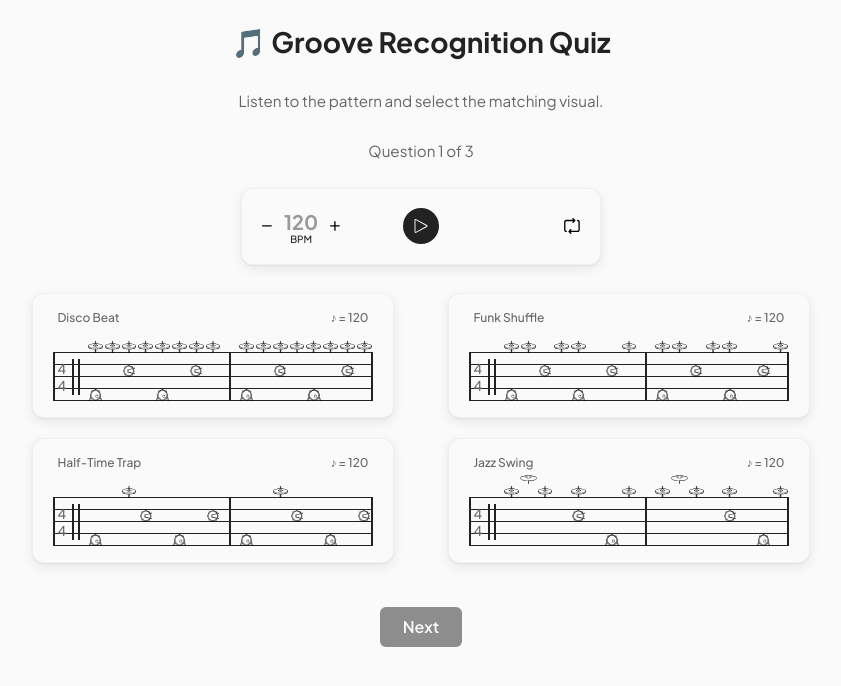
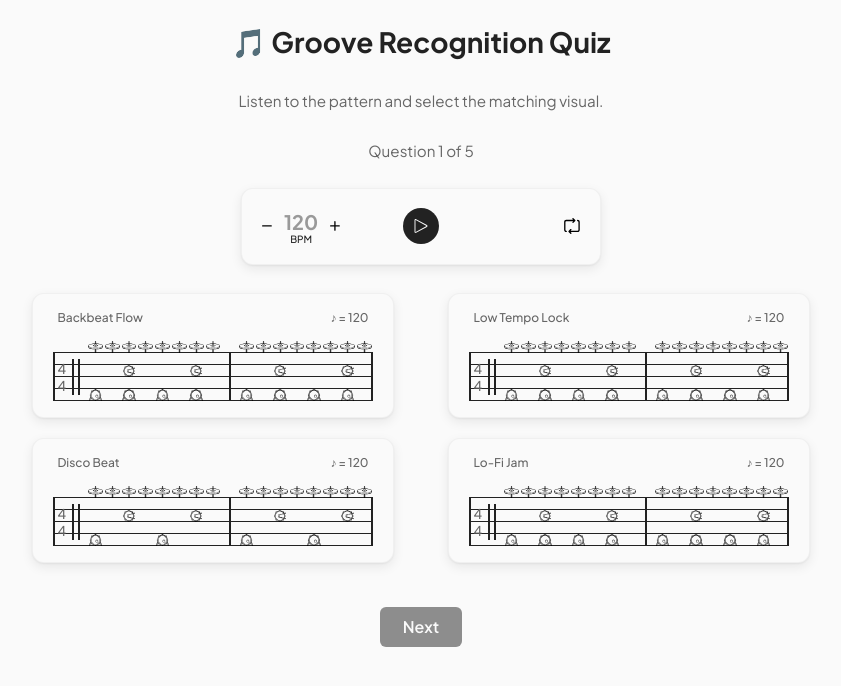
Before and after one commit to w-gluza/ghostnote, a Next.js app: page /quiz in a window 1280 px wide. Shown: the top 686 px of the page, without its empty margins (219-1060 px from the left). Built offline with nearby package versions, Linux system fonts and the light colour scheme.

Commit message:
generate quiz on the fly

```diff
--- a/app/components/drum-machine/DrumMachine.tsx
+++ b/app/components/drum-machine/DrumMachine.tsx
@@ -3,7 +3,7 @@
 import React from "react";
 import MusicPlayer from "../../common/MusicPlayer/MusicPlayer";
 import { useDrumSampler } from "@/app/hooks/useDrumSampler";
-import type { Pattern } from "@/app/data/quizPatterns";
+import type { Pattern } from "@/app/types/patterns";
 
 interface DrumMachineProps {
   pattern: Pattern;
--- a/app/components/quiz/Quiz.tsx
+++ b/app/components/quiz/Quiz.tsx
@@ -1,16 +1,28 @@
 "use client";
-import { useState } from "react";
+import { useState, useMemo } from "react";
 import styles from "./Quiz.module.css";
 import MusicStaff from "@/app/common/MusicStaff/MusicStaff";
-import { quizData } from "@/app/data/quizPatterns";
+import { patterns } from "@/app/data/patterns";
 import PatternCard from "@/app/common/PatternCard/PatternCard";
 import DrumMachine from "../drum-machine/DrumMachine";
+import { generateQuiz } from "@/app/utils/generateQuiz";
 
 const Quiz = () => {
   const [currentQuestion, setCurrentQuestion] = useState(0);
   const [selectedIndex, setSelectedIndex] = useState<number | null>(null);
   const [score, setScore] = useState(0);
   const [isFinished, setIsFinished] = useState(false);
+
+  // ✅ Generate quiz only once on initial render
+  const quizData = useMemo(
+    () =>
+      generateQuiz({
+        patterns,
+        count: 5,
+        difficulty: 2,
+      }),
+    []
+  );
 
   const question = quizData[currentQuestion];
 
--- a/app/data/patterns.ts
+++ b/app/data/patterns.ts
@@ -216,4 +216,335 @@ export const patterns: PatternDefinition[] = [
     description: "Fast-paced breakbeat loop for drum & bass or jungle.",
     tags: ["breakbeat", "drum-and-bass", "jungle"],
   },
+  {
+    id: 11,
+    name: "Backbeat Flow",
+    bpm: 100,
+    stepLength: 8,
+    difficulty: 2,
+    pattern: [
+      [
+        [36, 100],
+        [42, 64],
+      ],
+      [[42, 64]],
+      [
+        [36, 100],
+        [38, 100],
+        [42, 64],
+      ],
+      [[42, 30]],
+      [
+        [36, 100],
+        [42, 30],
+      ],
+      [[42, 64]],
+      [
+        [36, 100],
+        [38, 100],
+        [42, 30],
+      ],
+      [[42, 30]],
+    ],
+    description: "Easy Groove 1 beat with simple kick-snare and hi-hat groove.",
+    tags: ["generated", "easy"],
+  },
+  {
+    id: 12,
+    name: "Hi-Hat Jog",
+    bpm: 110,
+    stepLength: 8,
+    difficulty: 2,
+    pattern: [
+      [
+        [36, 100],
+        [42, 64],
+      ],
+      [[42, 30]],
+      [
+        [36, 100],
+        [38, 100],
+        [42, 30],
+      ],
+      [[42, 64]],
+      [
+        [36, 100],
+        [42, 64],
+      ],
+      [[42, 64]],
+      [
+        [36, 100],
+        [38, 100],
+        [42, 30],
+      ],
+      [[42, 30]],
+    ],
+    description: "Easy Groove 2 beat with simple kick-snare and hi-hat groove.",
+    tags: ["generated", "easy"],
+  },
+  {
+    id: 13,
+    name: "Pocket Pulse",
+    bpm: 110,
+    stepLength: 8,
+    difficulty: 2,
+    pattern: [
+      [
+        [36, 100],
+        [42, 64],
+      ],
+      [[42, 30]],
+      [
+        [36, 100],
+        [38, 100],
+        [42, 64],
+      ],
+      [[42, 64]],
+      [
+        [36, 100],
+        [42, 30],
+      ],
+      [[42, 64]],
+      [
+        [36, 100],
+        [38, 100],
+        [42, 64],
+      ],
+      [[42, 30]],
+    ],
+    description: "Easy Groove 3 beat with simple kick-snare and hi-hat groove.",
+    tags: ["generated", "easy"],
+  },
+  {
+    id: 14,
+    name: "Lo-Fi Jam",
+    bpm: 110,
+    stepLength: 8,
+    difficulty: 2,
+    pattern: [
+      [
+        [36, 100],
+        [42, 30],
+      ],
+      [[42, 64]],
+      [
+        [36, 100],
+        [38, 100],
+        [42, 64],
+      ],
+      [[42, 64]],
+      [
+        [36, 100],
+        [42, 64],
+      ],
+      [[42, 64]],
+      [
+        [36, 100],
+        [38, 100],
+        [42, 30],
+      ],
+      [[42, 64]],
+    ],
+    description: "Easy Groove 4 beat with simple kick-snare and hi-hat groove.",
+    tags: ["generated", "easy"],
+  },
+  {
+    id: 15,
+    name: "Simple Strut",
+    bpm: 100,
+    stepLength: 8,
+    difficulty: 2,
+    pattern: [
+      [
+        [36, 100],
+        [42, 64],
+      ],
+      [[42, 30]],
+      [
+        [36, 100],
+        [38, 100],
+        [42, 30],
+      ],
+      [[42, 64]],
+      [
+        [36, 100],
+        [42, 64],
+      ],
+      [[42, 30]],
+      [
+        [36, 100],
+        [38, 100],
+        [42, 30],
+      ],
+      [[42, 30]],
+    ],
+    description: "Easy Groove 5 beat with simple kick-snare and hi-hat groove.",
+    tags: ["generated", "easy"],
+  },
+  {
+    id: 16,
+    name: "Snappy Walk",
+    bpm: 110,
+    stepLength: 8,
+    difficulty: 2,
+    pattern: [
+      [
+        [36, 100],
+        [42, 64],
+      ],
+      [[42, 64]],
+      [
+        [36, 100],
+        [38, 100],
+        [42, 30],
+      ],
+      [[42, 30]],
+      [
+        [36, 100],
+        [42, 30],
+      ],
+      [[42, 30]],
+      [
+        [36, 100],
+        [38, 100],
+        [42, 30],
+      ],
+      [[42, 30]],
+    ],
+    description: "Easy Groove 6 beat with simple kick-snare and hi-hat groove.",
+    tags: ["generated", "easy"],
+  },
+  {
+    id: 17,
+    name: "Slouched Swing",
+    bpm: 80,
+    stepLength: 8,
+    difficulty: 2,
+    pattern: [
+      [
+        [36, 100],
+        [42, 30],
+      ],
+      [[42, 30]],
+      [
+        [36, 100],
+        [38, 100],
+        [42, 64],
+      ],
+      [[42, 64]],
+      [
+        [36, 100],
+        [42, 64],
+      ],
+      [[42, 64]],
+      [
+        [36, 100],
+        [38, 100],
+        [42, 64],
+      ],
+      [[42, 30]],
+    ],
+    description: "Easy Groove 7 beat with simple kick-snare and hi-hat groove.",
+    tags: ["generated", "easy"],
+  },
+  {
+    id: 18,
+    name: "Easy Hop",
+    bpm: 100,
+    stepLength: 8,
+    difficulty: 2,
+    pattern: [
+      [
+        [36, 100],
+        [42, 64],
+      ],
+      [[42, 30]],
+      [
+        [36, 100],
+        [38, 100],
+        [42, 64],
+      ],
+      [[42, 64]],
+      [
+        [36, 100],
+        [42, 64],
+      ],
+      [[42, 64]],
+      [
+        [36, 100],
+        [38, 100],
+        [42, 30],
+      ],
+      [[42, 64]],
+    ],
+    description: "Easy Groove 8 beat with simple kick-snare and hi-hat groove.",
+    tags: ["generated", "easy"],
+  },
+  {
+    id: 19,
+    name: "Kickstart Beat",
+    bpm: 100,
+    stepLength: 8,
+    difficulty: 1,
+    pattern: [
+      [
+        [36, 100],
+        [42, 64],
+      ],
+      [[42, 30]],
+      [
+        [36, 100],
+        [38, 100],
+        [42, 64],
+      ],
+      [[42, 30]],
+      [
+        [36, 100],
+        [42, 64],
+      ],
+      [[42, 30]],
+      [
+        [36, 100],
+        [38, 100],
+        [42, 64],
+      ],
+      [[42, 30]],
+    ],
+    description: "Easy Groove 9 beat with simple kick-snare and hi-hat groove.",
+    tags: ["generated", "easy"],
+  },
+  {
+    id: 20,
+    name: "Low Tempo Lock",
+    bpm: 80,
+    stepLength: 8,
+    difficulty: 2,
+    pattern: [
+      [
+        [36, 100],
+        [42, 64],
+      ],
+      [[42, 64]],
+      [
+        [36, 100],
+        [38, 100],
+        [42, 64],
+      ],
+      [[42, 30]],
+      [
+        [36, 100],
+        [42, 64],
+      ],
+      [[42, 30]],
+      [
+        [36, 100],
+        [38, 100],
+        [42, 30],
+      ],
+      [[42, 30]],
+    ],
+    description:
+      "Easy Groove 10 beat with simple kick-snare and hi-hat groove.",
+    tags: ["generated", "easy"],
+  },
 ];
--- a/app/data/quizPatterns.ts
+++ /dev/null
@@ -1,20 +0,0 @@
-import type { QuizQuestion } from "@/app/types/patterns";
-import { patterns } from "@/app/data/patterns";
-
-export const quizData: QuizQuestion[] = [
-  {
-    correctPatternId: patterns[0].id, // Disco Beat
-    stepLength: 8,
-    options: [patterns[0], patterns[1], patterns[2], patterns[3]],
-  },
-  {
-    correctPatternId: patterns[3].id, // Jazz Swing
-    stepLength: 8,
-    options: [patterns[0], patterns[1], patterns[2], patterns[3]],
-  },
-  {
-    correctPatternId: patterns[1].id, // Funk Shuffle
-    stepLength: 8,
-    options: [patterns[0], patterns[1], patterns[2], patterns[3]],
-  },
-];
--- a/app/hooks/useDrumSampler.ts
+++ b/app/hooks/useDrumSampler.ts
@@ -1,6 +1,6 @@
 import { useRef, useState } from "react";
 import type { MidiNoteValue } from "@/app/utils/midiMap";
-import type { Pattern } from "@/app/data/quizPatterns";
+import type { Pattern } from "@/app/types/patterns";
 import { velocityToGain } from "../utils/tone";
 
 type ToneModule = typeof import("tone");
--- a/app/types/patterns.ts
+++ b/app/types/patterns.ts
@@ -6,7 +6,7 @@ export interface PatternDefinition {
   id: number;
   name: string;
   bpm: number;
-  stepLength: number;
+  stepLength: StepLength;
   difficulty: number; // 1–10
   pattern: Pattern;
   description?: string;
--- /dev/null
+++ b/app/utils/generateQuiz.ts
@@ -0,0 +1,40 @@
+import type { PatternDefinition, QuizQuestion } from "@/app/types/patterns";
+
+interface QuizGenerationOptions {
+  patterns: PatternDefinition[];
+  count: number; // Number of questions
+  optionsPerQuestion?: number; // Default 4
+  difficulty?: number; // Optional filter by difficulty level
+}
+
+export function generateQuiz({
+  patterns,
+  count,
+  optionsPerQuestion = 4,
+  difficulty,
+}: QuizGenerationOptions): QuizQuestion[] {
+  const filteredPatterns =
+    difficulty !== undefined
+      ? patterns.filter((p) => p.difficulty === difficulty)
+      : patterns;
+
+  const shuffled = [...filteredPatterns].sort(() => Math.random() - 0.5);
+  const selected = shuffled.slice(0, count);
+
+  return selected.map((correctPattern) => {
+    const otherOptions = filteredPatterns
+      .filter((p) => p.id !== correctPattern.id)
+      .sort(() => Math.random() - 0.5)
+      .slice(0, optionsPerQuestion - 1);
+
+    const options = [...otherOptions, correctPattern].sort(
+      () => Math.random() - 0.5
+    );
+
+    return {
+      correctPatternId: correctPattern.id,
+      stepLength: correctPattern.stepLength,
+      options,
+    };
+  });
+}
```
